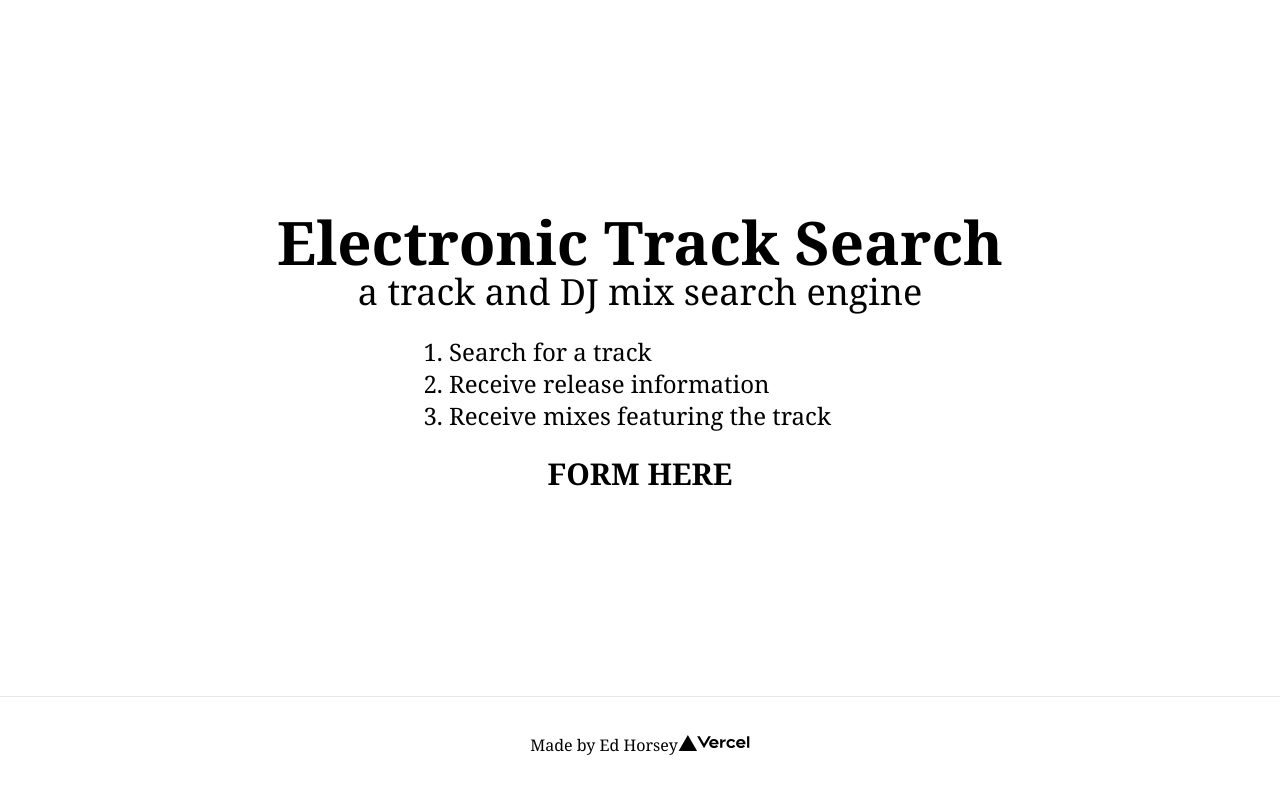
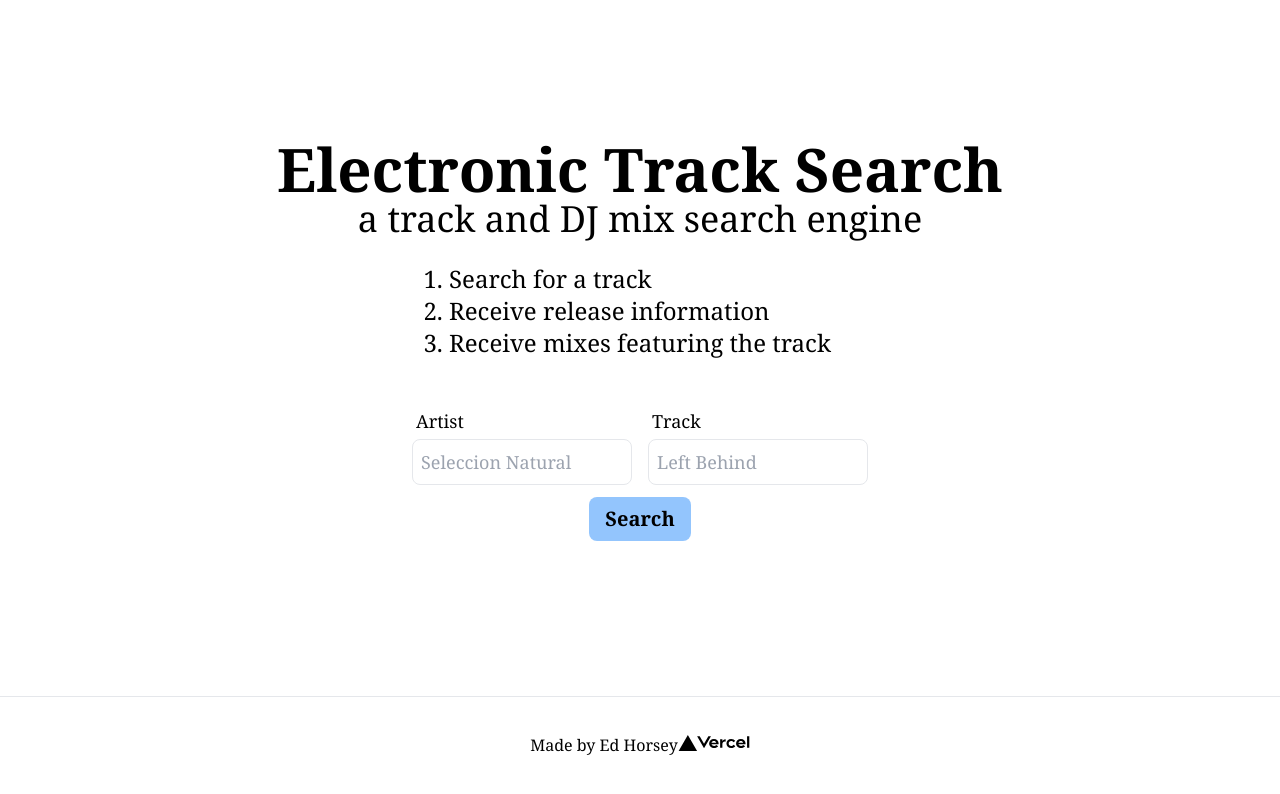
Before and after one commit to edwardhorsey/electronic-track-search, a Next.js app: page / in a window 1280 px wide. Shown: the top 794 px of the page. Built offline with nearby package versions, Linux system fonts and the light colour scheme.

Commit message:
barebones form

```diff
--- a/components/SearchForm.tsx
+++ b/components/SearchForm.tsx
@@ -1,11 +1,61 @@
 import React, { useState } from 'react'
 
+interface SearchQuery {
+  artist: string;
+  track: string;
+};
+
 const SearchForm = () => {
-  const [ searchQuery, setSearchQuery ] = useState('');
+  const [ searchQuery, setSearchQuery ] = useState<SearchQuery>({
+    artist: '',
+    track: '',
+  });
+  console.log(searchQuery);
+
   return (
-    <div className="flex justify-center mt-6">
-      <h3 className="text-3xl font-bold">FORM HERE</h3>
-    </div>
+    <form className="form my-6 text-left text-lg">
+      <div className="flex justify-center mt-6">
+        <div className="flex flex-col mb-2">
+          <label
+            htmlFor="artist"
+            className="ml-3">Artist</label>
+          <input
+            type="text"
+            className="border border-gray-200 p-2 mt-1 mb-1 ml-2 mr-2
+            rounded-lg appearance-none focus:outline-none focus:border-gray-500"
+            name="artist"
+            id="artist"
+            value={searchQuery.artist}
+            onChange={(e) => setSearchQuery({...searchQuery, artist: e.target.value})}
+            placeholder="Seleccion Natural"
+          />
+        </div>
+        <div className="flex flex-col mb-2">
+          <label
+            htmlFor="track"
+            className="ml-3">Track</label>
+          <input
+            type="text"
+            className="border border-gray-200 p-2 mt-1 mb-1 ml-2 mr-2
+            rounded-lg appearance-none focus:outline-none focus:border-gray-500"
+            name="track"
+            id="track"
+            value={searchQuery.track}
+            onChange={(e) => setSearchQuery({...searchQuery, track: e.target.value})}
+            placeholder="Left Behind"
+          />
+        </div>
+      </div>
+      <div className="flex justify-center">
+        <button
+          className="bg-blue-300 text-xl font-bold pt-2 pb-2 pl-4 pr-4
+          rounded-lg"
+          type="submit"
+        >
+          Search
+        </button>
+      </div>
+    </form>
   );
 };
 
--- a/pages/index.tsx
+++ b/pages/index.tsx
@@ -1,7 +1,7 @@
 import Head from 'next/head'
 import Image from 'next/image'
 import Title from '../components/Title'
-import SearchForm from 'components/SearchForm'
+import SearchForm from '../components/SearchForm'
 
 export default function Home() {
   return (
```
